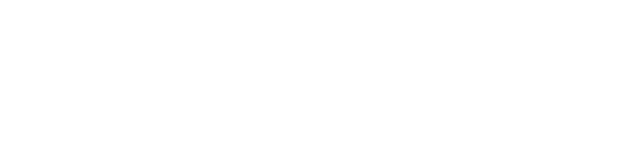
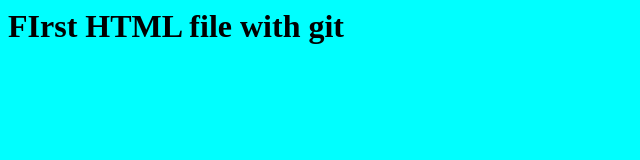
Before and after one commit to syedsohelishere/sshrepofortest, a plain HTML site: page index.html in a window 1280 px wide. Shown: the whole page, without its empty margins (0-640 px from the left). Drawn offline with Linux system fonts and the light colour scheme.

Commit message:
added < head and body tag

```diff
--- a/index.html
+++ b/index.html
@@ -1 +1,10 @@
-<html>    </html>
+<html>
+<head>
+<title> First html file with git</title>
+</head>
+<body bgcolor ="Cyan">
+<h1> FIrst HTML file with git </h1>
+</body>
+
+
+</html>
```
